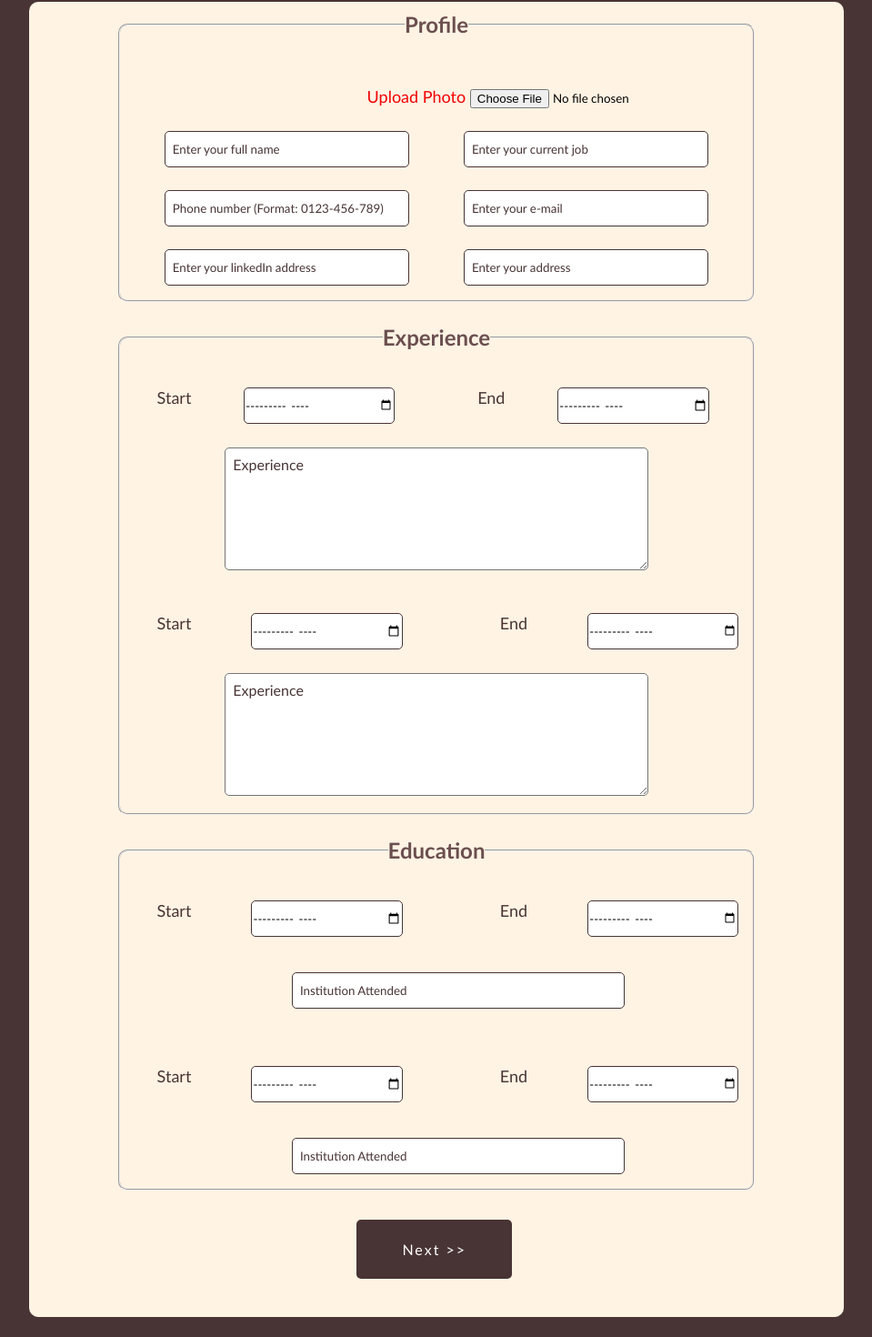
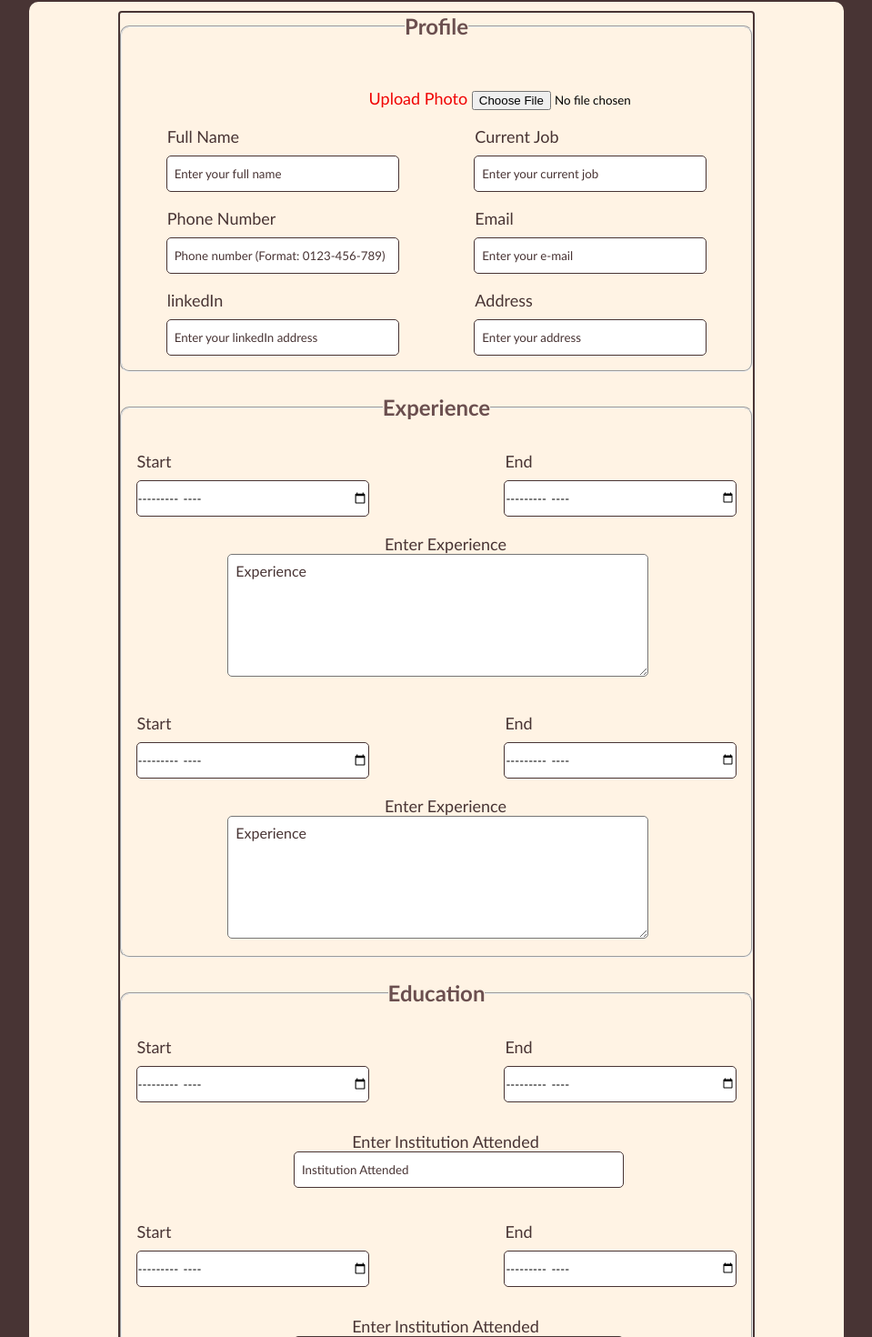
Before and after one commit to eashong2021/CVBuilder, a React (Create React App) app: page / in a window 1280 px wide. Shown: the part 78-1548 px from the top of the page at 91% size, without its empty margins (160-1119 px from the left). Built offline with nearby package versions, Linux system fonts and the light colour scheme.

Commit message:
change made

```diff
--- a/src/components/Cv/Cv.css
+++ b/src/components/Cv/Cv.css
@@ -6,28 +6,75 @@
 }
 
 .displayAll {
-    width: 960px;
+    width: 80%;
     margin: 10vh auto;
     background-color: white;
 }
 
+.print {
+    width: 250mm;
+    height: 270mm;
+    margin: auto;
+}
+.personal {
+    display: flex;
+    margin-right: 10px;
+    width: 100%;
+}
+
 .left-side {
     float: left;
-    width: 70%;
+    width: 63%;
     padding: 55px;
-    height: 100%;
+    height: 275mm;
+    /* margin-right: 1em; */
 }
 
 .right-side {
     float: right;
-    background-color: rgb(30, 30, 185);
+    background-color: rgb(83, 83, 204);
     color: rgb(248, 244, 218);
-    width: 30%;
-    padding: 55px 25px;
-    height: 100%;
+    width: 37%;
+    padding: 10px 10px;
+    height: 275mm;
 
 }
+.own-profile {
+    width: 90%;
+}
 
+.own-profile p, .personal-skill p{
+    overflow-wrap: break-word;
+    word-wrap: break-word;
+    hyphens: auto;
+    white-space: normal;
+}
+
+.heading-left {
+    color: rgb(83, 83, 204);
+    font-size: 20px;
+}
+.job-title {
+    font-size: 16px;
+    margin-bottom: 1em;
+    margin-top: 2px;
+}
+.experience p, .experience h5, .education p, .education h5 {
+ line-height: 26px;
+}
+.experience h5 {
+    margin-top: 10px;
+}
+.experience .second, .education .second {
+    margin-top: 20px;
+}
+.experience p, .education p {
+    text-align:left;
+    /* overflow-wrap: break-word; */
+    /* word-wrap: break-word;
+    hyphens: auto;
+    white-space: normal; */
+}
 .buttons {
     clear: both;
     display: flex;
@@ -41,31 +88,37 @@
 }
 
 .profileimg-left {
-    height: 180px;
-    width: 180px;
+    height: 150px;
+    width: 150px;
     border-radius: 50%;
-    background-color: rgb(197, 197, 197);
+    margin-right: 1em;
 }
 
 .profile-img{
-    height: 180px;
+    height: 150px;
     width: 180px;
     border-radius: 50%;
 }
 
 .profiledetail-right{
-    margin-left: 50px;
+    margin-left: 20px;
 }
-
-
-.heading-left {
-    color: blue;
-    margin: 20 20px 20px 0;
-    font-size: 20px;
+.right-side .heading-left {
+    color: white;
+    margin-top: 8em;
 }
-
 .other-personal{
     line-height: 1.4;
+    width: 19em;
+    margin-right: 2em;
+}
+.professional-skill .background {
+
+margin-top: 12px;
+}
+.professional-skill .background p {
+
+    color: white;
 
 }
 
--- a/src/components/Cv/Cv.js
+++ b/src/components/Cv/Cv.js
@@ -6,12 +6,13 @@ import "./Cv.css";
 export const Cv = ({ personDetails }) => {
   const myRef = useRef(null);
   const [imgUrl, setImgUrl] = useState(null);
+  console.log(personDetails)
 
   const details = Object.keys(personDetails).map(key => personDetails[key]).reduce((old, item) =>(
     {...old , ...item}
   ), {})
 
-    console.log(details)
+    // console.log(details)
 
   //creating url for the image src with URL.createObjectURL
   let image = details.image;
@@ -23,48 +24,48 @@ export const Cv = ({ personDetails }) => {
 
   return (
     <div className="displayAll">
-      <div>
+
         <div className="print" ref={myRef}>
 
         <div className="left-side">
           <section className="personal">
-            <div className="profile">
+
               <div className="profileimg-left">
                 <img className="profile-img" src={imgUrl} alt=""></img>
               </div>
               <div className="profiledetail-right">
-                <div>
+
                   <div >
                     <h3 className="heading-left">{details.name}</h3>
                     <h4 className="job-title">{details.job}</h4>
                   </div>
 
                   <div className="other-personal">
-                    <p>{details.phoneNumber}</p>
-                    <p>{details.email}</p>
-                    <p>{details.linkedInLink}</p>
-                    <p>{details.address}</p>
+                    <p>Tel: {details.phoneNumber}</p>
+                    <p>E-mail: {details.email}</p>
+                    <p>LinkedIn: {details.linkedInLink}</p>
+                    <p>Address: {details.address}</p>
                   </div>
-                </div>
+
               </div>
-            </div>
+
           </section>
           <div className="job-info">
             <div>
               <section className="experience">
-                <h2 className="heading-left">Experience</h2>
-                <h4>{`${details.expStartDate} - ${details.expEndDate}`}</h4>
+                <h2 className="heading-left">Work Experience</h2>
+                <h5>{`${details.expStartDate} - ${details.expEndDate}`}</h5>
                 <p>{details.experience}</p>
-                <h4>{`${details.exp1StartDate} - ${details.exp1EndDate}`}</h4>
+                <h5 className="second">{`${details.exp1StartDate} - ${details.exp1EndDate}`}</h5>
                 <p>{details.experience1}</p>
               </section>
             </div>
             <div>
               <section className="education">
                 <h2 className="heading-left">Education</h2>
-                <h4>{`${details.eduStartDate} - ${details.eduEndDate}`}</h4>
+                <h5>{`${details.eduStartDate} - ${details.eduEndDate}`}</h5>
                 <p>{details.education}</p>
-                <h4>{`${details.edu1StartDate} - ${details.edu1EndDate}`}</h4>
+                <h5 className="second">{`${details.edu1StartDate} - ${details.edu1EndDate}`}</h5>
                 <p>{details.education1}</p>
               </section>
             </div>
@@ -72,26 +73,26 @@ export const Cv = ({ personDetails }) => {
         </div>
         <div className="right-side">
           <div className="own-profile">
-            <p>{details.personalProfile}</p>
+            <p>"{details.personalProfile}"</p>
           </div>
           <div className="professional-skill">
-            <h2>Pro Skill</h2>
-            {details.professionalSkills.map(element => <p>{element.value}</p>)}
+            <h2 className="heading-left">Pro Skills</h2>
+            {details.professionalSkills.map(element => <div className="background"><p>{element.value}</p> </div>)}
           </div>
           <div className="personal-skill">
-            <h2>Personal Skill</h2>
+            <h2 className="heading-left">Personal Skills</h2>
             <p>{details.personalSkills}</p>
           </div>
         </div>
       </div>
-      </div>
+
       <div className="buttons">
         <ReactToPrint
             trigger={() => <button className="share-print"> Print/Download </button>}
             content={() => myRef.current}
             documentTitle={`${details.name}`}
         />
-        <button className="share-print"> Share </button>
+        {/* <button className="share-print"> Share </button> */}
       </div>
     </div>
   );
--- a/src/components/Form/Form.js
+++ b/src/components/Form/Form.js
@@ -59,6 +59,8 @@ const Form = ({
 
 
           <div className="line-1">
+            <div className="column">
+            <label>Full Name</label>
           <input
             placeholder="Enter your full name"
             onChange={handleNameChange}
@@ -66,6 +68,9 @@ const Form = ({
             //required
             className="input"
           ></input>
+          </div>
+          <div className="column">
+            <label>Current Job</label>
           <input
             placeholder="Enter your current job"
             onChange={handleJobChange}
@@ -74,7 +79,10 @@ const Form = ({
             className="input"
           ></input>
           </div>
+          </div>
           <div className="line-1">
+          <div className="column">
+            <label>Phone Number</label>
           <input
             placeholder="Phone number (Format: 0123-456-789)"
             type="tel"
@@ -82,8 +90,11 @@ const Form = ({
             // pattern="[0-9]{4}-[0-9]{3}-[0-9]{3}"
             onChange={handlePhoneChange}
             className="input"
+
           ></input>
-
+          </div>
+            <div className="column">
+            <label>Email</label>
           <input
             placeholder="Enter your e-mail"
             type="email"
@@ -92,8 +103,11 @@ const Form = ({
             onChange={handleEmailChange}
             className="input"
           ></input>
+          </div>
             </div>
             <div className="line-1">
+            <div className="column">
+              <label>linkedIn</label>
           <input
             placeholder="Enter your linkedIn address"
             type="url"
@@ -102,7 +116,9 @@ const Form = ({
             //required
             className="input"
           ></input>
-
+          </div>
+          <div className="column">
+            <label>Address</label>
           <input
             placeholder="Enter your address"
             onChange={handleAddressChange}
@@ -110,11 +126,13 @@ const Form = ({
             className="input"
           ></input>
           </div>
+          </div>
         </fieldset >
 
         <fieldset className="field-2">
           <legend className="profile">Experience</legend>
           <div className="first-experience">
+            <div className="column">
           <label className="start">
             Start
             </label>
@@ -125,7 +143,9 @@ const Form = ({
               //required
               className="input"
             ></input>
+            </div>
           <br />
+          <div className="column">
           <label className="start">
             End
             </label>
@@ -136,10 +156,11 @@ const Form = ({
               //required
               className="input"
             ></input>
-          <br />
+            </div>
           </div>
           <br></br>
           <div className="experience-1">
+            <label>Enter Experience</label>
           <textarea
             placeholder="Experience"
             onChange={handleExperienceChange}
@@ -152,6 +173,7 @@ const Form = ({
           </div>
           <br></br>
           <div className="first-experience">
+          <div className="column">
           <label className="start">
             Start
             </label>
@@ -161,8 +183,8 @@ const Form = ({
               onChange={handleExp1StartChange}
               className="input"
             ></input>
-
-          <br />
+         </div>
+         <div className="column">
           <label className="start">
             End
             </label>
@@ -172,9 +194,11 @@ const Form = ({
               onChange={handleExp1EndChange}
               className="input"
             ></input>
+            </div>
           </div>
           <br />
           <div className="experience-1">
+          <label>Enter Experience</label>
           <textarea
             placeholder="Experience"
             onChange={handleExperience1Change}
@@ -189,6 +213,7 @@ const Form = ({
         <fieldset className="field-3" >
           <legend className="profile">Education</legend>
           <div className="first-experience">
+          <div className="column">
           <label className="start">
             Start
             </label>
@@ -199,8 +224,9 @@ const Form = ({
               //required
               className="input"
             ></input>
+             </div>
 
-          <br />
+             <div className="column">
           <label className="start">
             End
             </label>
@@ -211,9 +237,10 @@ const Form = ({
               //required
               className="input"
             ></input>
-
+         </div>
           </div>
           <div className="institution">
+            <label>Enter Institution Attended</label>
           <input
             type='text'
             placeholder="Institution Attended"
@@ -223,9 +250,10 @@ const Form = ({
             className="input-school"
           ></input>
           </div>
-          <br />
+
           <br></br>
           <div className="first-experience">
+          <div className="column">
           <label className="start">
             Start
             </label>
@@ -235,8 +263,8 @@ const Form = ({
               onChange={handleEdu1StartChange}
               className="input"
             ></input>
-
-          <br />
+          </div>
+          <div className="column">
           <label className="start">
             End
             </label>
@@ -246,9 +274,10 @@ const Form = ({
               onChange={handleEdu1EndChange}
               className="input"
             ></input>
-
+          </div>
           </div>
           <div className="institution">
+          <label>Enter Institution Attended</label>
           <input
            type='text'
            placeholder="Institution Attended"
--- a/src/components/Form/form.css
+++ b/src/components/Form/form.css
@@ -40,14 +40,26 @@ textarea{
     width: 90%;
     margin: auto;
 }
-
+.form-content .line-1 .column, .first-experience .column {
+    display: flex;
+    flex-direction: column;
+}
+.form-content .line-1 .column label, .first-experience .start {
+    margin-top: 1em;
+    text-align: left;
+    margin-left: 1px;
+}
  .form-content .input {
   height: 3em;
-  width: 45%;
+  width: 20vw;
   border: 1px solid #483434;
   border-radius: 5px;
-  margin-top: 25px;
-
+}
+.field-2 .first-experience .input {
+  height: 3em;
+  width: 20vw;
+  border: 1px solid #483434;
+  border-radius: 5px;
 }
 ::placeholder {
     color: #483434;
@@ -57,21 +69,11 @@ textarea{
     display: flex;
     justify-content: space-between;
 }
-.first-experience .input {
-    height: 3em;
-    width: 25%;
-    border: 1px solid #483434;
-    border-radius: 5px;
-    margin-top: 25px;
-}
-.first-experience .start {
-    padding: 25px;
-    font-size: 18px;
-    color: #483434;
-}
+
 .form-content .experience-1 {
     width: 100%;
 }
+
 .form-content .experience-1 .textarea {
     width: 70%;
     border-radius: 5px;
@@ -137,3 +139,17 @@ textarea{
         text-decoration: none;
         color: #483434;
     }
+.experience-1  {
+    text-align: center;
+}
+.experience-1 .textarea {
+    width: 60%;
+    margin-right: 6em;
+}
+.institution {
+    text-align: center;
+
+}
+.institution .input-school {
+    margin-right: 13em;
+}
--- a/src/components/Form2/Form2.js
+++ b/src/components/Form2/Form2.js
@@ -1,7 +1,7 @@
 import React from "react";
 import {dataSet} from "../../containers/dataSet";
 import { default as ReactSelect } from "react-select";
-import '../Form/form.css'
+import './form2.css';
 
 
 
@@ -32,7 +32,7 @@ const Form2 = ({
         ></textarea>
       </div>
       <div className="professional-skills">
-        <label>Professional Skills</label>
+        <label className="label">Professional Skills</label>
         <ReactSelect
 
           options={dataSet}
@@ -45,6 +45,7 @@ const Form2 = ({
           onChange={handleChange}
           allowSelectAll={true}
           value={professionalSkills}
+          className='select-skills'
         />
       </div>
       <div className="career-objective">
--- a/src/components/Form2/form2.css
+++ b/src/components/Form2/form2.css
@@ -0,0 +1,32 @@
+
+.main-form {
+    border: 2px solid #483434;
+    width: 80%;
+    height: 80%;
+    border-radius: 4px;
+}
+.career-objective {
+    display: flex;
+    flex-direction: column;
+}
+.professional-skills {
+    margin-bottom: 10px;
+    margin-top: 10px;
+}
+
+.main-form label, .professional-skills label {
+    color: #483434;
+    font-size: 18px;
+    margin-bottom: 10px;
+    margin-top: 10px;
+    margin-left: 20px;
+}
+.career-objective textarea {
+    width: 80%;
+    border-radius: 10px;
+    margin-left: 20px;
+}
+.professional-skills .select-skills {
+    width: 80%;
+    margin-left: 20px;
+}
```
Also changed, not shown: 1 other file (tests, documents, lock files or other folders).
